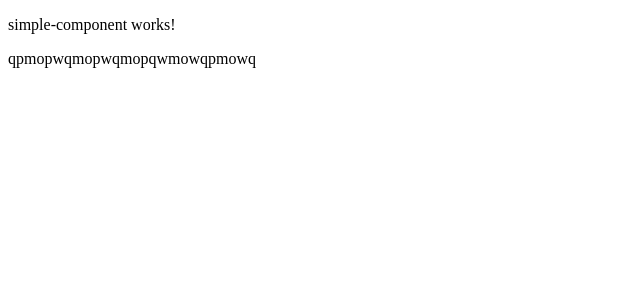
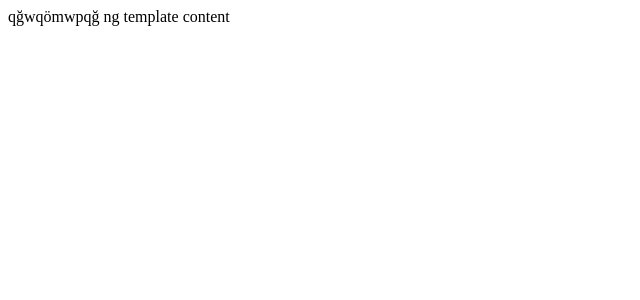
Before and after one commit to EmircanKoc1/angular-advanced-component-topics, an Angular app: page / in a window 1280 px wide. Shown: the top 300 px of the page, without its empty margins (0-640 px from the left). Built offline with nearby package versions, Linux system fonts and the light colour scheme.

Commit message:
The ng tempalte has been added

```diff
--- a/src/app/app.component.html
+++ b/src/app/app.component.html
@@ -9,4 +9,6 @@
 </app-card> -->
 
 
-<app-simple-component></app-simple-component>
+<!-- <app-simple-component></app-simple-component> -->
+
+<app-example1></app-example1>
--- a/src/app/app.component.ts
+++ b/src/app/app.component.ts
@@ -3,13 +3,19 @@ import { RouterOutlet } from '@angular/router';
 import { CardComponent } from "./ng-content/card/card.component";
 import { CommonModule } from '@angular/common';
 import { SimpleComponentComponent } from './ng-container/simple-component/simple-component.component';
+import { Example1Component } from "./ng-template/example1/example1.component";
 
 @Component({
   selector: 'app-root',
   standalone: true,
-  imports: [RouterOutlet, CardComponent,CommonModule,SimpleComponentComponent],
   templateUrl: './app.component.html',
-  styleUrl: './app.component.scss'
+  styleUrl: './app.component.scss',
+  imports: [
+    RouterOutlet,
+    CardComponent,
+    CommonModule,
+    SimpleComponentComponent,
+    Example1Component],
 })
 export class AppComponent {
   title = 'angular-advanced-component-topics';
--- /dev/null
+++ b/src/app/ng-template/example1/example1.component.html
@@ -0,0 +1,4 @@
+qğwqömwpqğ
+<ng-template #template1>
+    ng template content
+</ng-template>
--- /dev/null
+++ b/src/app/ng-template/example1/example1.component.ts
@@ -0,0 +1,27 @@
+import { AfterViewInit, Component, inject, TemplateRef, ViewChild, ViewContainerRef } from '@angular/core';
+
+@Component({
+  selector: 'app-example1',
+  standalone: true,
+  imports: [],
+  templateUrl: './example1.component.html',
+  styleUrl: './example1.component.scss'
+})
+export class Example1Component implements AfterViewInit {
+
+  @ViewChild("template1", {
+    read: TemplateRef,
+    static: false
+  }) template1!: TemplateRef<any>;
+
+  constructor(private viewContainerRef: ViewContainerRef) {
+
+  }
+  ngAfterViewInit(): void {
+
+    this.viewContainerRef.createEmbeddedView(this.template1);
+
+  }
+
+
+}
```
Also changed, not shown: src/app/ng-template/example1/example1.component.scss (added), 1 other file (tests, documents, lock files or other folders).
